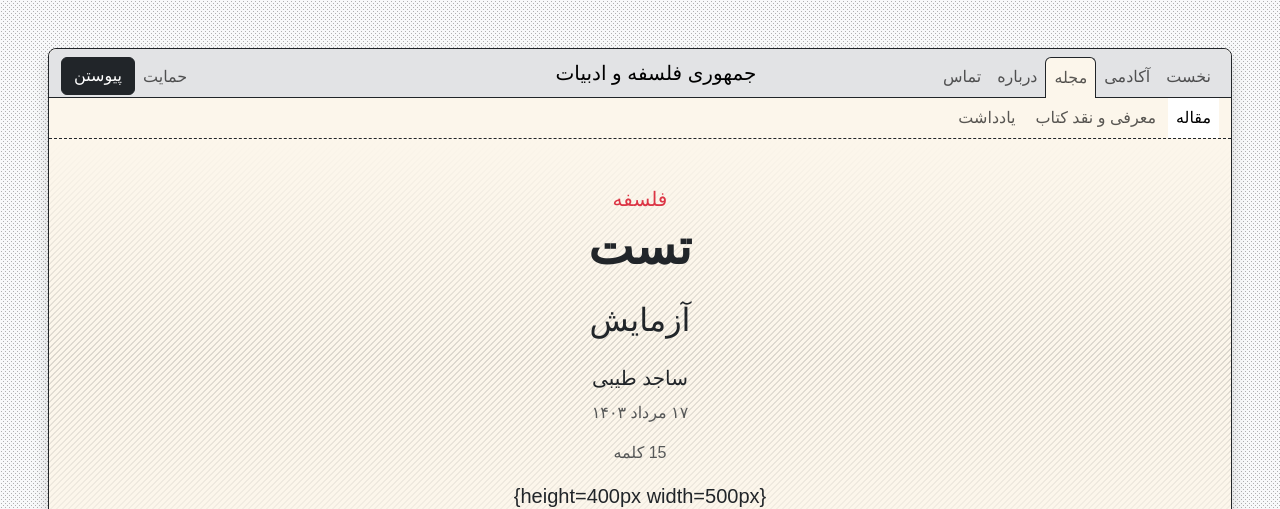
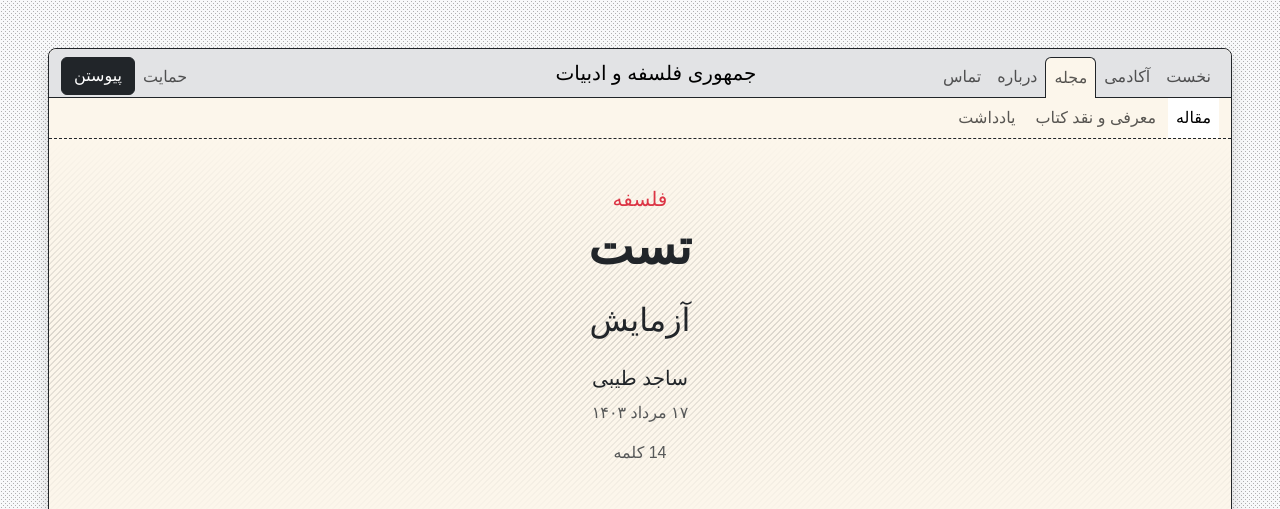
Before and after one commit to phicudemy/phicudemy.github.io, a Jekyll site: the page built from _posts/2024-08-08-test.md, in a window 1280 px wide and 1400 px high. Shown: the top 509 px of the window. Built offline with Jekyll 4.4.1, drawn with Linux system fonts in a browser that asks for light colours; some web fonts are replaced; comment, search, counter and statistics services are not loaded; some of the changed text lies outside the part shown; grey boxes are pictures that could not be loaded.

Commit message:
TinaCMS content update

```diff
--- a/_posts/2024-08-08-test.md
+++ b/_posts/2024-08-08-test.md
@@ -10,7 +10,7 @@ contents: _contents/article.md
 ---
 
 
-![سول کریپکی](https://assets.tina.io/b6b0cb5c-4b1b-43f4-9bea-8d6867c09320/Philosophers/Kripke,%20Saul/05-Kripke-1.jpg){height=400px width=500px}
+![سول کریپکی](https://assets.tina.io/b6b0cb5c-4b1b-43f4-9bea-8d6867c09320/Philosophers/Kripke,%20Saul/05-Kripke-1.jpg)
 
 ssss
 
```
